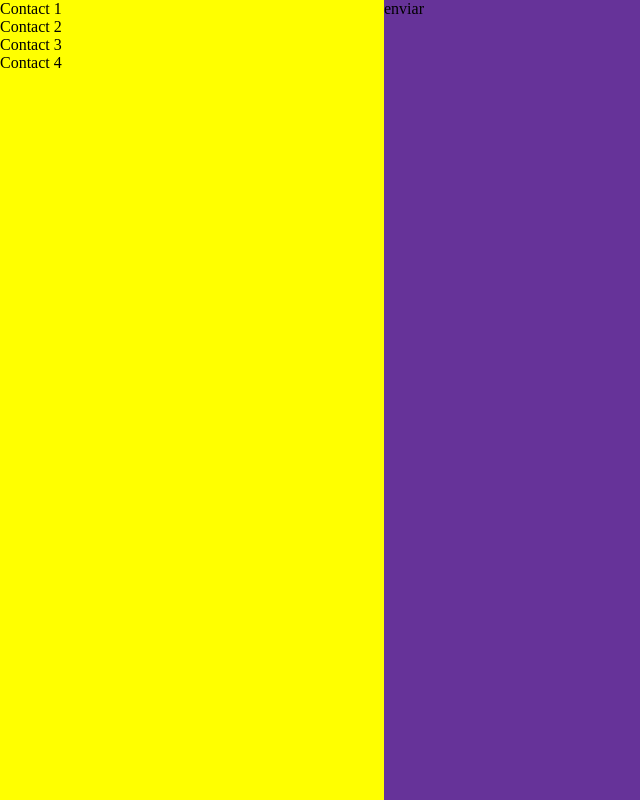
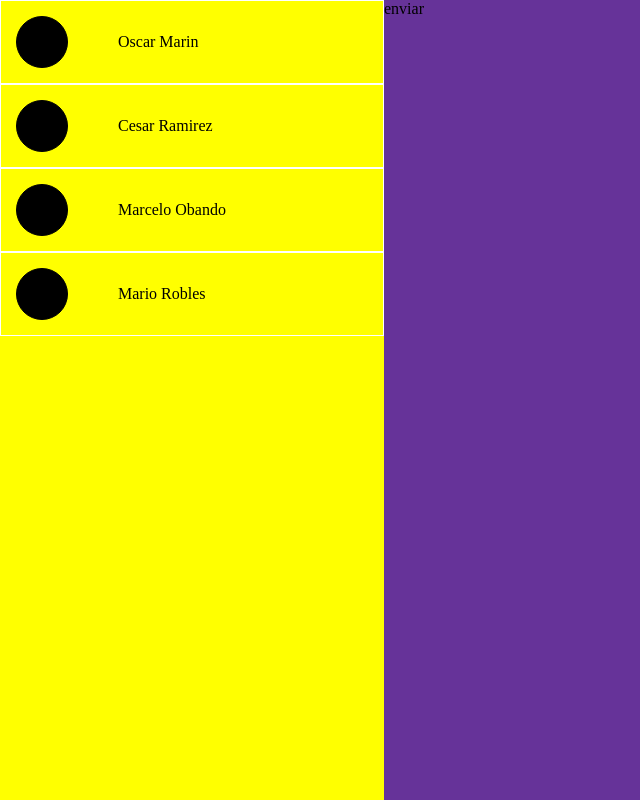
Before and after one commit to xangcastle/knota-core, a Next.js app: page / in a window 1280 px wide. Shown: the whole page, without its empty margins (0-640 px from the left). Built offline with nearby package versions, Linux system fonts and the light colour scheme.

Commit message:
ContactName

```diff
--- a/components/ContactList.js
+++ b/components/ContactList.js
@@ -5,19 +5,19 @@ import ContactName from "./ContactName";
 export default function (props) {
     const contacts = [
         {
-            name: "Contact 1",
+            name: "Oscar Marin",
             number: "",
         },
         {
-            name: "Contact 2",
+            name: "Cesar Ramirez",
             number: "",
         },
         {
-            name: "Contact 3",
+            name: "Marcelo Obando",
             number: "",
         },
         {
-            name: "Contact 4",
+            name: "Mario Robles",
             number: "",
         },
     ];
--- a/components/ContactName.js
+++ b/components/ContactName.js
@@ -1,7 +1,29 @@
 import React from "react";
 
+
 export default function ({contact}){
-    return <div>{contact.name}</div>
+    return <div style={{
+        borderStyle:'solid',
+        borderColor:'#fff',
+        borderWidth:'1px'}}>
+        <div style={{
+            display:'flex',
+            flexDirection:'row',
+            padding:15,
+            justifyContent:'flex-start',
+            alignItems:'center'}}>
+            <div style={{
+            borderColor:'black', borderStyle:'solid', backgroundColor:'black',
+            borderWidth:'1px',
+            width:'50px',
+            height:'50px',
+            borderRadius:100}
+            }/>
+            <div style={{marginLeft:'50px'}}>
+                {contact.name}
+            </div>
+        </div>
+    </div>
 }
 
 // vidal
```
